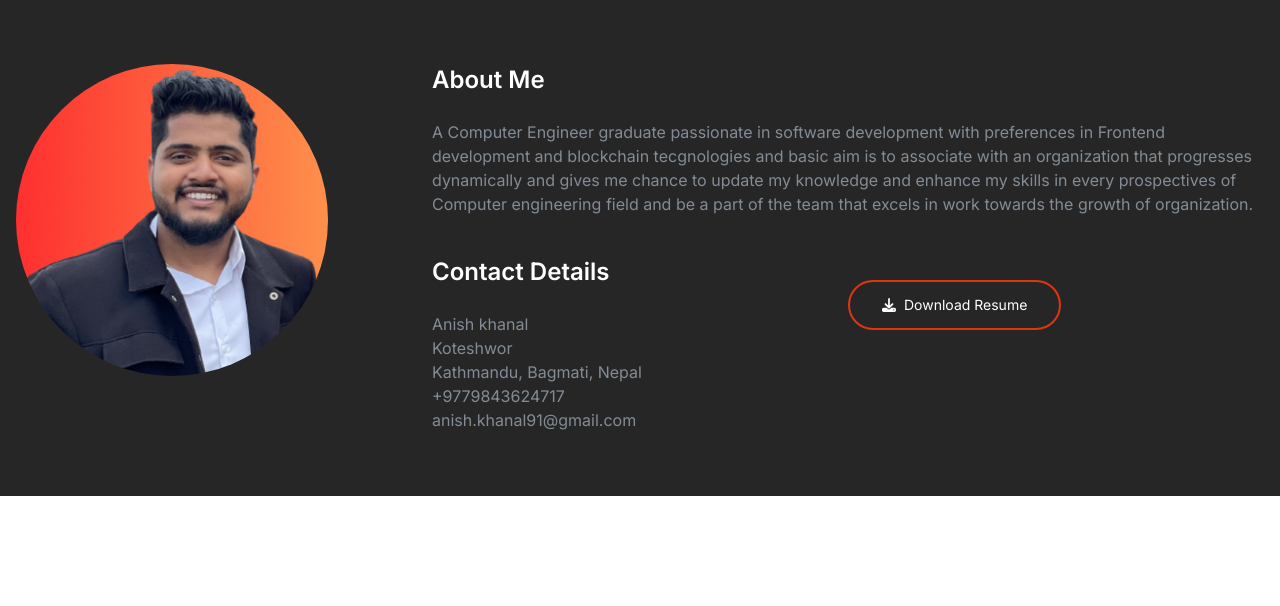
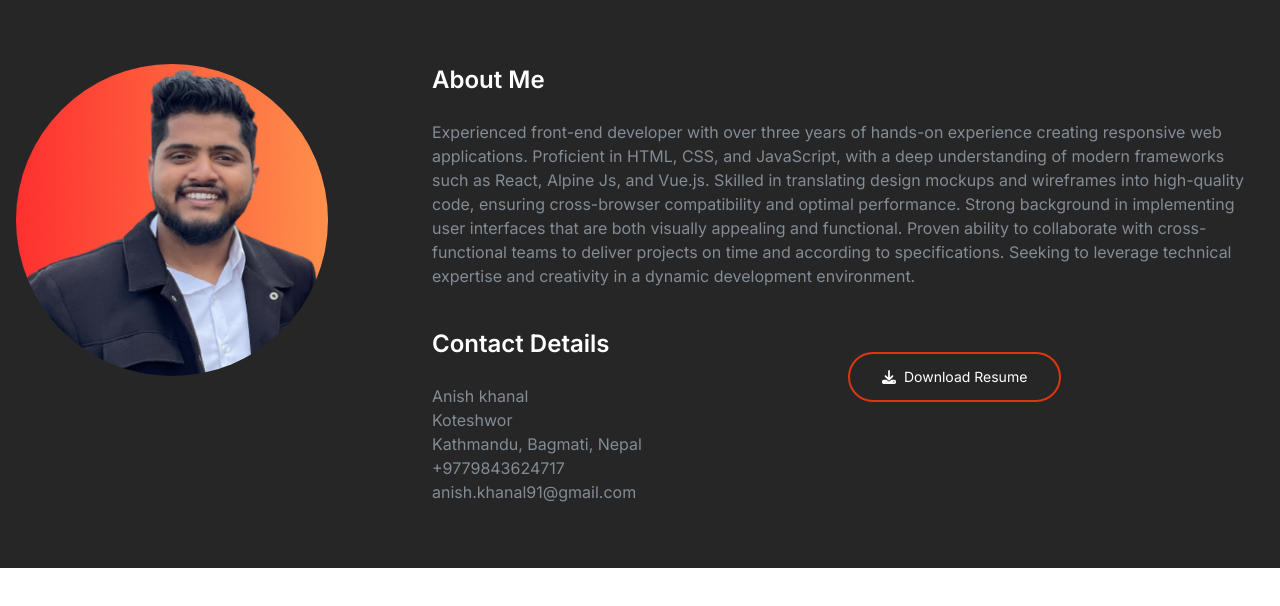
Before and after one commit to khanalanish/anish-portfolio, a Vue app: page /about in a window 1280 px wide. Shown: the top 606 px of the page. Built offline with nearby package versions, Linux system fonts and the light colour scheme.

Commit message:
feat: content change in about me component

```diff
--- a/src/components/AboutMe.vue
+++ b/src/components/AboutMe.vue
@@ -18,11 +18,15 @@
         <div class="md:w-8/12 text-white">
           <div class="text-2xl font-semibold pb-6">About Me</div>
           <div class="text-gray-600 text-base mb-10">
-            A Computer Engineer graduate passionate in software development with preferences in
-            Frontend development and blockchain tecgnologies and basic aim is to associate with an
-            organization that progresses dynamically and gives me chance to update my knowledge and
-            enhance my skills in every prospectives of Computer engineering field and be a part of
-            the team that excels in work towards the growth of organization.
+            Experienced front-end developer with over three years of hands-on experience creating
+            responsive web applications. Proficient in HTML, CSS, and JavaScript, with a deep
+            understanding of modern frameworks such as React, Alpine Js, and Vue.js. Skilled in
+            translating design mockups and wireframes into high-quality code, ensuring cross-browser
+            compatibility and optimal performance. Strong background in implementing user interfaces
+            that are both visually appealing and functional. Proven ability to collaborate with
+            cross-functional teams to deliver projects on time and according to specifications.
+            Seeking to leverage technical expertise and creativity in a dynamic development
+            environment.
           </div>
           <div class="md:flex justify-between">
             <div class="md:w-1/2">
```
